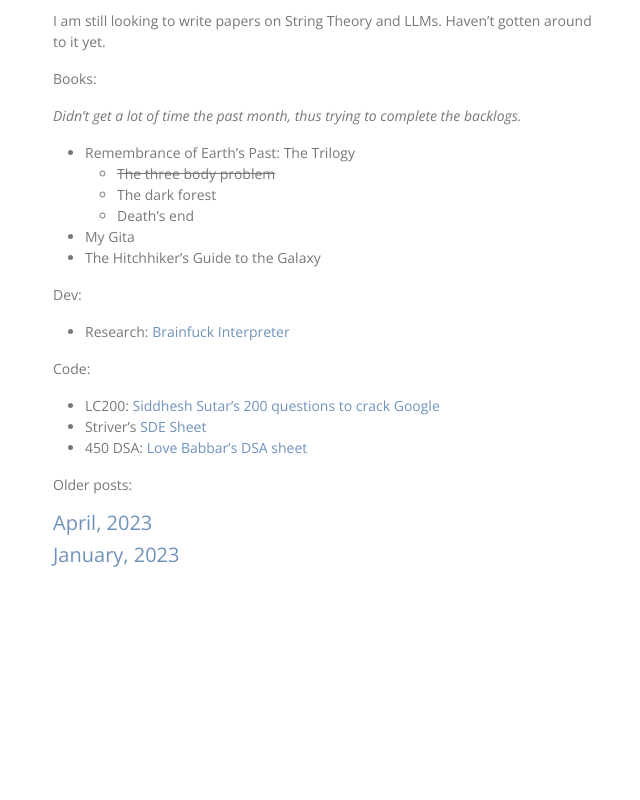
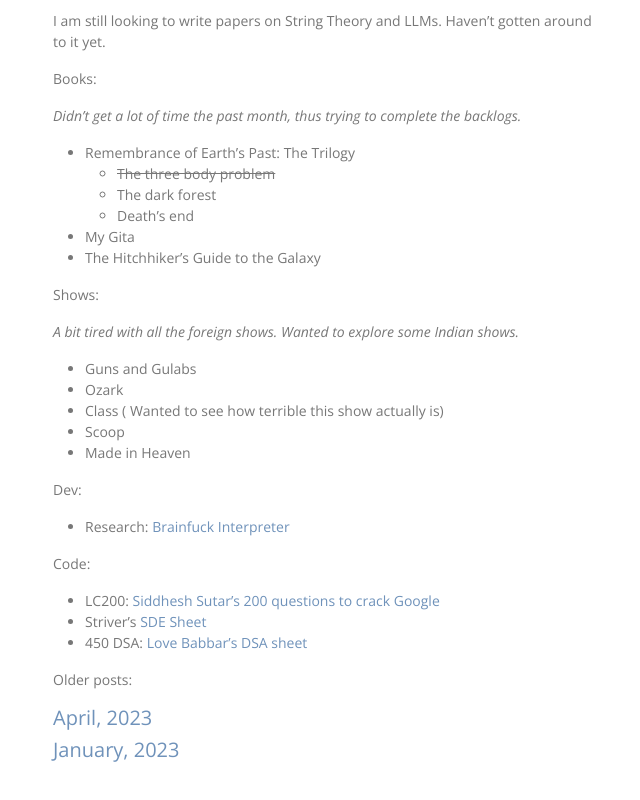
Before and after one commit to fuzzymfx/fuzzymfx.github.io, a website: page current.html in a window 1280 px wide. Shown: the part 1079-1879 px from the top of the page, without its empty margins (315-955 px from the left). Before the commit the page ends 1774 px from the top, so only its background shows below. Drawn offline with nearby package versions, Linux system fonts and the light colour scheme.

Commit message:
Deploying latest commit

```diff
--- a/blog/feed.xml
+++ b/blog/feed.xml
@@ -4,7 +4,7 @@
         <description><![CDATA[Anubhab Patnaik's Blogs | Random chillpost on my daily drivers, chill outs & research stuff]]></description>
         <link>https://anubhavp.dev/blog</link>
         <generator>RSS for Node</generator>
-        <lastBuildDate>Thu, 24 Aug 2023 06:42:26 GMT</lastBuildDate>
+        <lastBuildDate>Thu, 24 Aug 2023 20:10:41 GMT</lastBuildDate>
         <atom:link href="https://anubhavp.dev/blog/feed.xml" rel="self" type="application/rss+xml"/>
         <author><![CDATA[Anubhab Patnaik]]></author>
         <atom:link href="https://anubhavp.dev/blog/feed.xml" rel="self" type="application/rss+xml"/>
--- a/current.html
+++ b/current.html
@@ -55,6 +55,15 @@
 <li>My Gita</li>
 <li>The Hitchhiker’s Guide to the Galaxy</li>
 </ul>
+<p>Shows:</p>
+<p><em>A bit tired with all the foreign shows. Wanted to explore some Indian shows.</em></p>
+<ul>
+<li>Guns and Gulabs</li>
+<li>Ozark</li>
+<li>Class ( Wanted to see how terrible this show actually is)</li>
+<li>Scoop</li>
+<li>Made in Heaven</li>
+</ul>
 <p>Dev:</p>
 <ul>
 <li>Research: <a href="https://en.wikipedia.org/wiki/Brainfuck">Brainfuck Interpreter</a></li>
```
Also changed, not shown: 1 other file.
